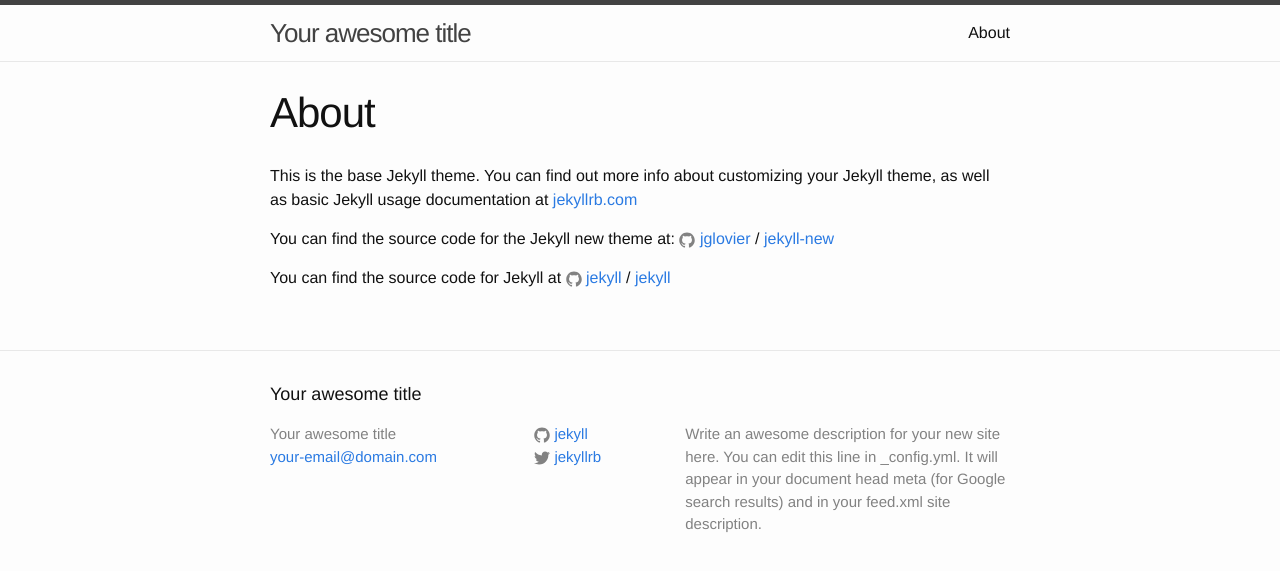
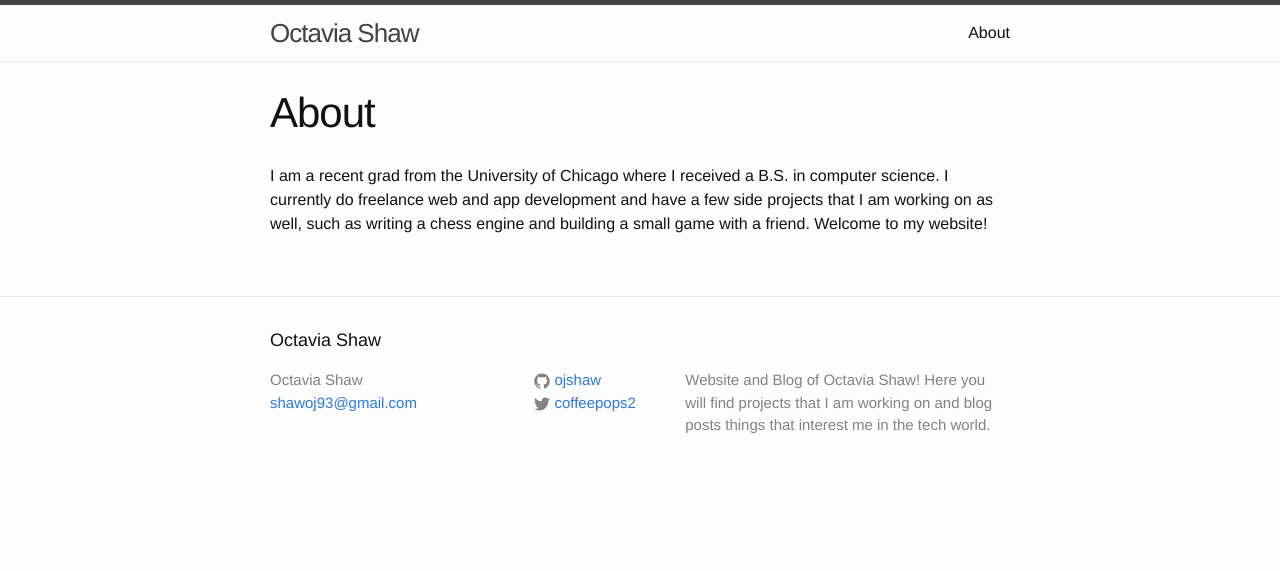
Before and after one commit to ojshaw/ojshaw.github.io, a Jekyll site: the page built from about.md, in a window 1280 px wide. Shown: the top 571 px of the page. Built offline with Jekyll 4.4.1, drawn with Linux system fonts in a browser that asks for light colours.

Commit message:
basic site bones

```diff
--- a/_config.yml
+++ b/_config.yml
@@ -1,21 +1,19 @@
-# Welcome to Jekyll!
-#
-# This config file is meant for settings that affect your whole blog, values
-# which you are expected to set up once and rarely need to edit after that.
-# For technical reasons, this file is *NOT* reloaded automatically when you use
-# 'jekyll serve'. If you change this file, please restart the server process.
+# Site settings
 
-# Site settings
-title: Your awesome title
-email: your-email@domain.com
+# Base url
+baseurl: "" # the subpath of your site, e.g. /blog
+
+title: Octavia Shaw
+email: shawoj93@gmail.com
 description: > # this means to ignore newlines until "baseurl:"
-  Write an awesome description for your new site here. You can edit this
-  line in _config.yml. It will appear in your document head meta (for
-  Google search results) and in your feed.xml site description.
-baseurl: "" # the subpath of your site, e.g. /blog
-url: "http://yourdomain.com" # the base hostname & protocol for your site
-twitter_username: jekyllrb
-github_username:  jekyll
+  Website and Blog of Octavia Shaw! Here you will find projects that I am working on and blog posts things that interest me in the tech world.
+
+url: "https://ojshaw.github.io"
+
+
+# Outside links
+twitter_username: coffeepops2
+github_username:  ojshaw
 
 # Build settings
 markdown: kramdown
--- a/about.md
+++ b/about.md
@@ -4,12 +4,4 @@ title: About
 permalink: /about/
 ---
 
-This is the base Jekyll theme. You can find out more info about customizing your Jekyll theme, as well as basic Jekyll usage documentation at [jekyllrb.com](http://jekyllrb.com/)
-
-You can find the source code for the Jekyll new theme at:
-{% include icon-github.html username="jglovier" %} /
-[jekyll-new](https://github.com/jglovier/jekyll-new)
-
-You can find the source code for Jekyll at
-{% include icon-github.html username="jekyll" %} /
-[jekyll](https://github.com/jekyll/jekyll)
+I am a recent grad from the University of Chicago where I received a B.S. in computer science. I currently do freelance web and app development and have a few side projects that I am working on as well, such as writing a chess engine and building a small game with a friend. Welcome to my website!
```
Also changed, not shown: _posts/2016-04-06-welcome-to-jekyll.markdown (deleted, +0 -25 lines), _posts/2016-04-07-intro.markdown (added, +23 -0 lines), 2 other files.
